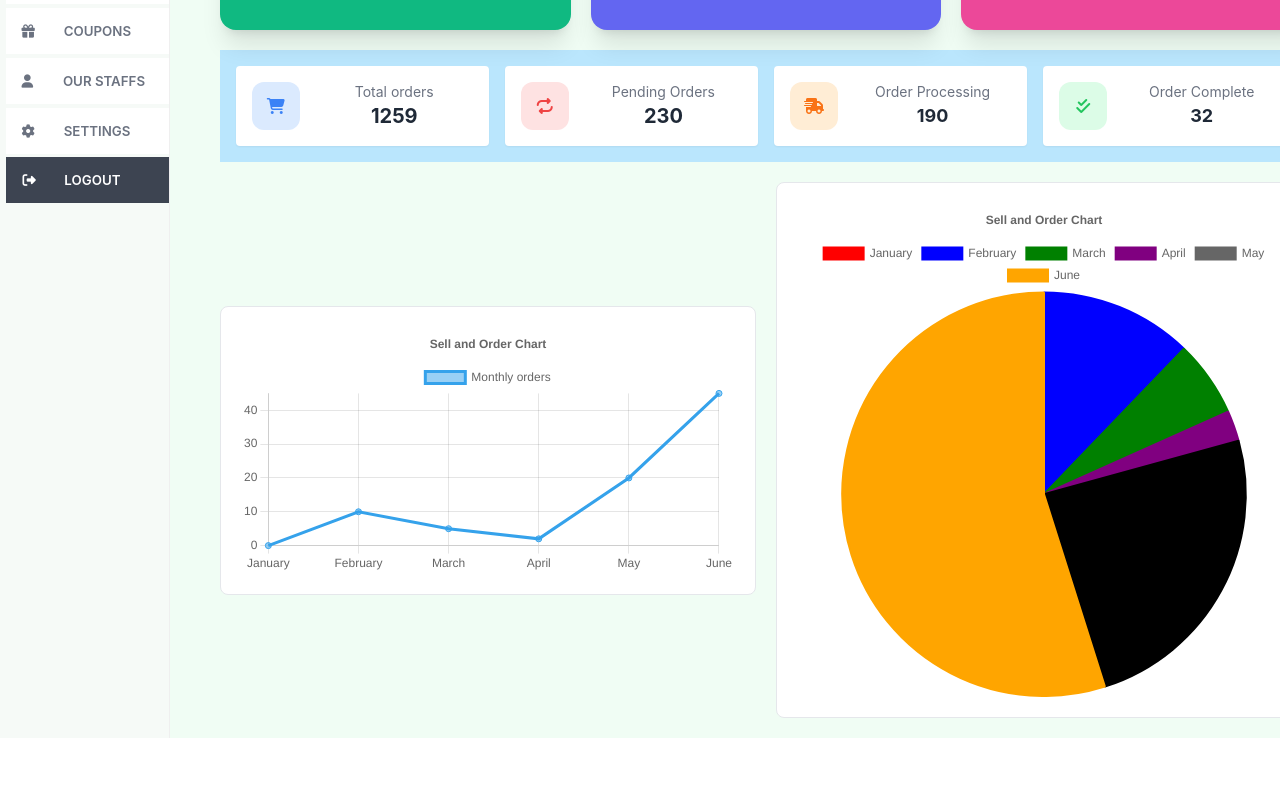
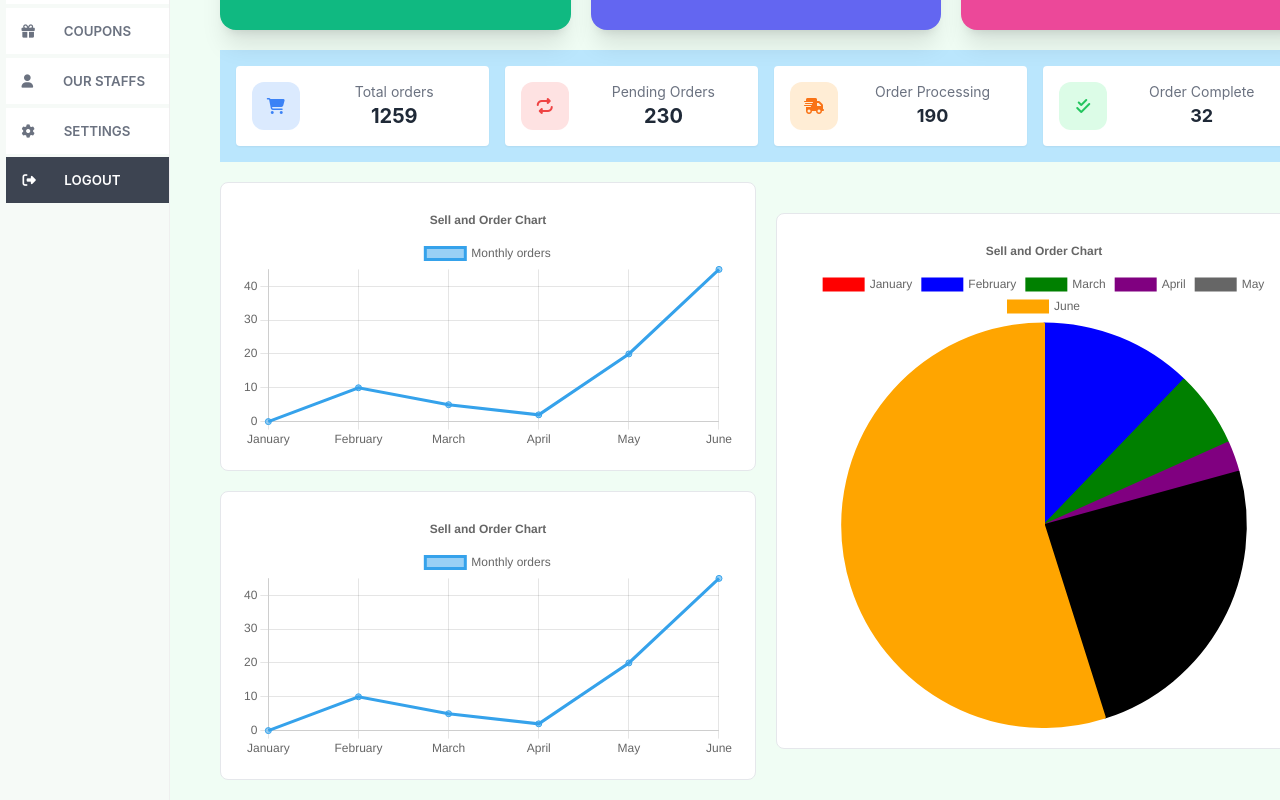
Before and after one commit to JaznanOfficial/galibs-eshop-admin, a React (Create React App) app: page / in a window 1280 px wide. Shown: the part 259-1059 px from the top of the page. Before the commit the page ends 997 px from the top, so only its background shows below. Built offline with nearby package versions, Linux system fonts and the light colour scheme.

Commit message:
chart added

```diff
--- a/src/Components/DashboardPage/ChartComponent.js
+++ b/src/Components/DashboardPage/ChartComponent.js
@@ -5,9 +5,14 @@ import RightChart from "./RightChart";
 const ChartComponent = () => {
     return (
         <div className="flex flex-col md:flex-row justify-between items-center w-11/12 mx-auto my-5 gap-5">
-            <LeftChart />
+            <div className="flex flex-col justify-center items-center gap-5 w-full m-0">
+                <LeftChart />
+                <LeftChart />
+            </div>
 
+            <div className="flex flex-col justify-center items-center w-full m-0 h-full">
             <RightChart />
+            </div>
 
         </div>
     );
--- a/src/Components/DashboardPage/LeftChart.js
+++ b/src/Components/DashboardPage/LeftChart.js
@@ -48,7 +48,7 @@ const LeftChart = () => {
     };
 
     return (
-        <div className="md:w-11/12 w-full bg-white border border-solid rounded-lg p-5 ">
+        <div className="md:w-full w-full bg-white border border-solid rounded-lg p-5 ">
             <Line options={options} data={data}  />
         </div>
     );
--- a/src/Components/DashboardPage/RightChart.js
+++ b/src/Components/DashboardPage/RightChart.js
@@ -33,7 +33,7 @@ const RightChart = () => {
         ],
     };
     return (
-        <div className="md:w-11/12 w-full bg-white border border-solid rounded-lg p-5 ">
+        <div className=" w-full bg-white border border-solid rounded-lg p-5 ">
 
                 <Pie options={options} data={data} />
 
```
